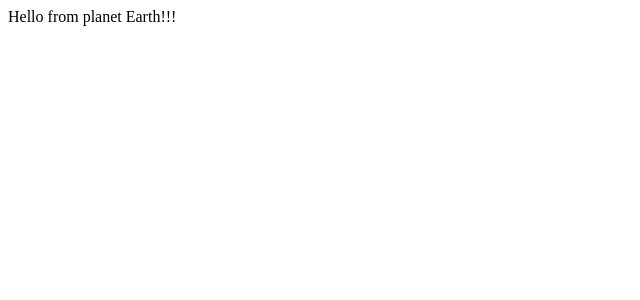
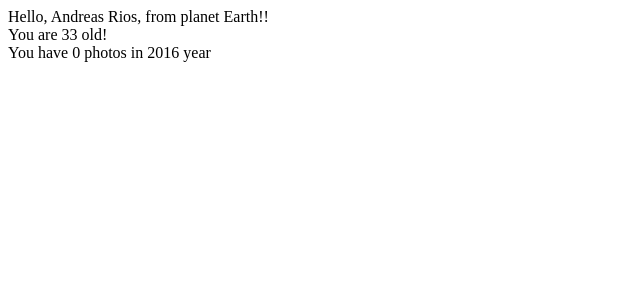
Before and after one commit to elmario89/react-redux-learning, a React app: page / in a window 1280 px wide. Shown: the top 300 px of the page, without its empty margins (0-640 px from the left). Built offline with nearby package versions, Linux system fonts and the light colour scheme.

Commit message:
add store and reducers to app

```diff
--- a/package.json
+++ b/package.json
@@ -1,5 +1,5 @@
 {
-  "name": "react-redux",
+  "name": "react-redux-learning",
   "version": "1.0.0",
   "description": "Just a learning project",
   "main": "index.js",
@@ -20,6 +20,7 @@
     "eslint-loader": "^1.9.0",
     "eslint-plugin-react": "^7.4.0",
     "express": "^4.16.2",
+    "npm-install-webpack-plugin": "^4.0.5",
     "react-hot-loader": "^3.0.0-beta.7",
     "webpack": "^3.6.0",
     "webpack-dev-middleware": "^1.12.0",
@@ -29,6 +30,7 @@
     "babel-polyfill": "^6.26.0",
     "babel-runtime": "^6.26.0",
     "react": "^16.0.0",
-    "react-dom": "^16.0.0"
+    "react-dom": "^16.0.0",
+    "redux": "3.7.2"
   }
 }
--- a/server.js
+++ b/server.js
@@ -4,7 +4,7 @@ const webpackHotMiddleware = require('webpack-hot-middleware');
 const config = require('./webpack.config');
 
 const app = new (require('express'))();
-const port = 3001;
+const port = 4000;
 
 const compiler = webpack(config);
 app.use(webpackDevMiddleware(compiler, { noInfo: true, publicPath: config.output.publicPath }));
--- a/src/containers/App.js
+++ b/src/containers/App.js
@@ -1,7 +1,25 @@
-import React, { Component } from 'react';
+import React, { Component } from 'react'
+import { connect } from 'react-redux'
 
-export default class App extends Component {
-	render() {
-		return <div>Hello from planet Earth!!!</div>
-	}
+class App extends Component {
+    render() {
+        const { name, surname, age } = this.props.data.user
+        const { year, photos} = this.props.data.page
+
+        return <div>
+                    Hello, {name} {surname}, from planet Earth!!
+                    <br/>
+                    You are {age} old!
+                    <br/>
+                    You have {photos.length} photos in {year} year
+               </div>
+    }
 }
+
+function mapStateToProps (state) {
+    return {
+        data: state
+    }
+}
+
+export default connect(mapStateToProps)(App)
--- a/src/index.js
+++ b/src/index.js
@@ -2,13 +2,20 @@ import { AppContainer } from 'react-hot-loader';
 import 'babel-polyfill';
 import React from 'react';
 import { render } from 'react-dom';
+import { Provider } from 'react-redux';
+import configureStore from './store/configureStore';
+
 import App from './containers/App';
 
+const store = configureStore()
 const rootEl = document.getElementById('root');
+
 const renderContainer = Component => {
     render(
         <AppContainer>
-            <Component/>
+            <Provider store={store}>
+                <Component />
+            </Provider>
         </AppContainer>,
         rootEl
     )
--- /dev/null
+++ b/src/reducers/index.js
@@ -0,0 +1,8 @@
+import { combineReducers } from 'redux'
+import page from './page'
+import user from './user'
+
+export default combineReducers({
+    page,
+    user
+})
--- /dev/null
+++ b/src/reducers/page.js
@@ -0,0 +1,8 @@
+const initialState = {
+    year: 2016,
+    photos: []
+}
+
+export default function page(state = initialState) {
+    return state
+}
--- /dev/null
+++ b/src/reducers/user.js
@@ -0,0 +1,9 @@
+const initialState = {
+    name: 'Andreas',
+    surname: 'Rios',
+    age: 33
+};
+
+export default function user(state = initialState) {
+    return state
+}
--- /dev/null
+++ b/src/store/configureStore.js
@@ -0,0 +1,14 @@
+import { createStore } from 'redux'
+import rootReducer from '../reducers'
+
+export default function configureStore(initialState) {
+    const store = createStore(rootReducer, initialState)
+
+    if (module.hot) {
+        module.hot.accept('../reducers', () => {
+            const nextRootReducer = require('../reducers')
+            store.replaceReducer(nextRootReducer)
+        })
+    }
+    return store
+}
--- a/webpack.config.js
+++ b/webpack.config.js
@@ -1,3 +1,4 @@
+let NpmInstallPlugin = require('npm-install-webpack-plugin');
 let path = require('path');
 let webpack = require('webpack');
 
@@ -16,7 +17,8 @@ module.exports = {
 	},
 	plugins: [
 		new webpack.optimize.OccurrenceOrderPlugin(),
-		new webpack.HotModuleReplacementPlugin()
+		new webpack.HotModuleReplacementPlugin(),
+        new NpmInstallPlugin()
 	],
 	module: {
 		rules: [
```
Also changed, not shown: 2 other files (tests, documents, lock files or other folders).
